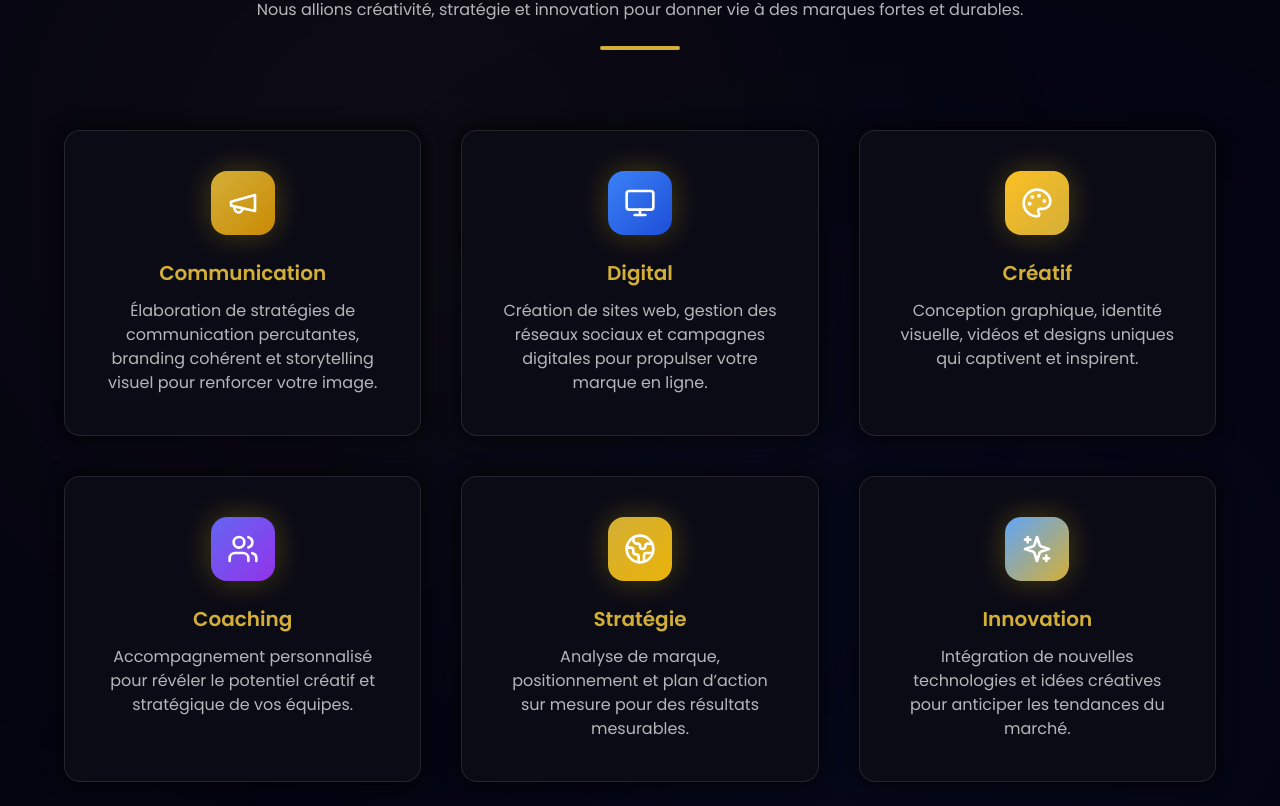
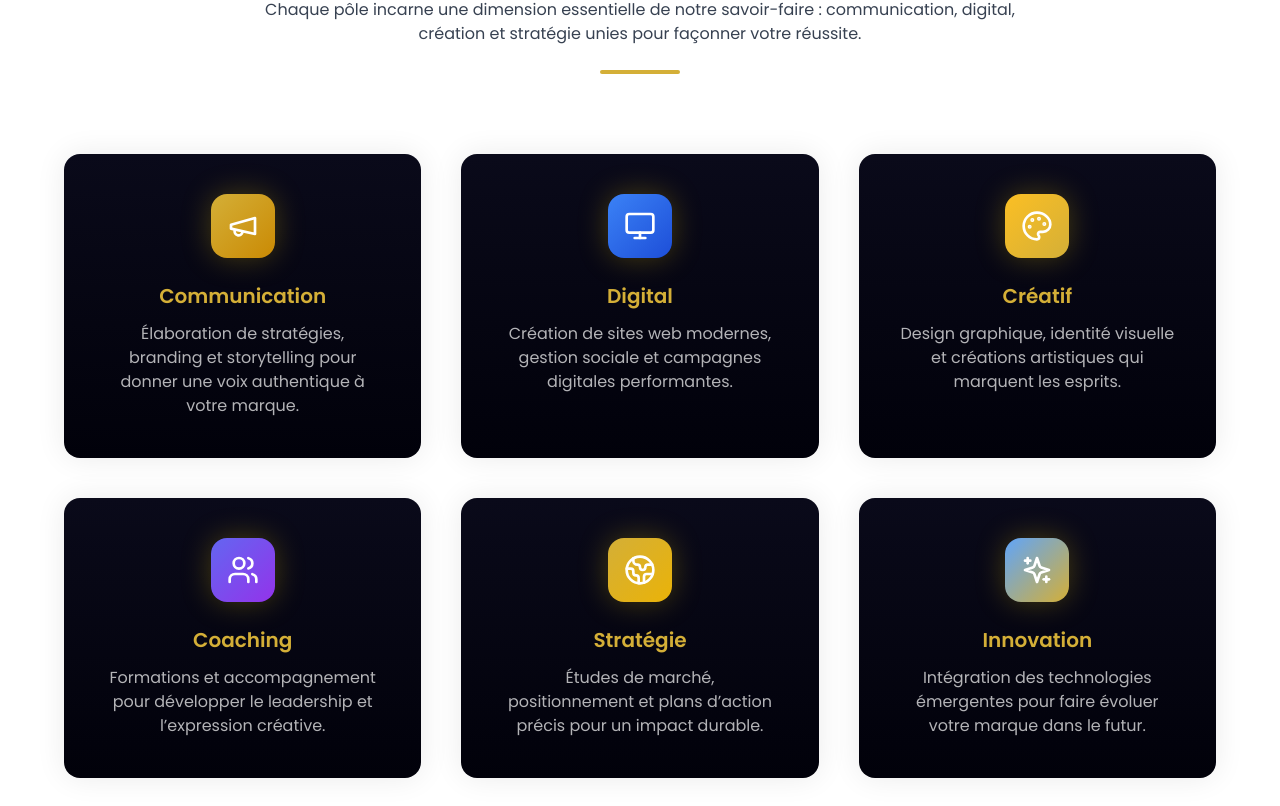
Before and after one commit to adjoeugenie2020-code/glowempire, a React (Vite) app: page / in a window 1280 px wide. Shown: the part 1034-1840 px from the top of the page. Built offline with nearby package versions, Linux system fonts and the light colour scheme.

Commit message:
Updated Home.tsx

```diff
--- a/src/pages/Home.tsx
+++ b/src/pages/Home.tsx
@@ -79,20 +79,16 @@ const Home = () => {
       {/* === SERVICES === */}
 <section
   id="services"
-  className="relative py-24 px-8 bg-[#050512] text-white overflow-hidden"
+  className="relative py-24 px-8 bg-white text-deepBlue overflow-hidden"
 >
-  {/* Lumières d’ambiance globales */}
-  <div className="absolute inset-0">
-    <div className="absolute top-20 left-40 w-[500px] h-[500px] bg-gold/10 rounded-full blur-[200px]"></div>
-    <div className="absolute bottom-0 right-40 w-[500px] h-[500px] bg-blue-600/10 rounded-full blur-[200px]"></div>
-  </div>
-
   <div className="relative z-10 max-w-6xl mx-auto text-center mb-20">
     <h2 className="text-4xl font-extrabold text-gold mb-4 tracking-wide">
       Nos Pôles d’Excellence
     </h2>
-    <p className="text-white/70 max-w-3xl mx-auto">
-      Nous allions créativité, stratégie et innovation pour donner vie à des marques fortes et durables.
+    <p className="text-gray-700 max-w-3xl mx-auto">
+      Chaque pôle incarne une dimension essentielle de notre savoir-faire :
+      communication, digital, création et stratégie unies pour façonner votre
+      réussite.
     </p>
     <div className="w-20 h-1 bg-gold mx-auto mt-6 rounded-full"></div>
   </div>
@@ -101,14 +97,16 @@ const Home = () => {
     {services.map((service, index) => (
       <motion.div
         key={index}
-        whileHover={{ scale: 1.04 }}
-        transition={{ duration: 0.3 }}
-        className="relative bg-[#0B0B16] rounded-2xl p-10 text-center shadow-[0_0_20px_#000] border border-white/10 overflow-hidden group"
+        initial={{ opacity: 0, y: 40 }}
+        whileInView={{ opacity: 1, y: 0 }}
+        transition={{ duration: 0.8, delay: index * 0.1 }}
+        viewport={{ once: true }}
+        className="relative rounded-2xl p-10 text-center overflow-hidden shadow-[0_0_30px_#00000015] bg-gradient-to-b from-[#0A0A1A] to-[#01010A]"
       >
-        {/* Halo lumineux doux derrière chaque grid */}
-        <div
-          className={`absolute -inset-0.5 bg-gradient-to-br ${service.color} opacity-0 group-hover:opacity-80 blur-[80px] transition-all duration-500`}
-        ></div>
+        {/* Animation “halo de lune” */}
+        <div className="absolute inset-0 flex items-center justify-center">
+          <div className="w-40 h-40 bg-gradient-radial from-white/10 to-transparent rounded-full blur-3xl animate-pulse-slow"></div>
+        </div>
 
         {/* Contenu */}
         <div className="relative z-10">
@@ -123,38 +121,38 @@ const Home = () => {
 
           {service.title === 'Communication' && (
             <p className="text-white/70">
-              Élaboration de stratégies de communication percutantes, branding
-              cohérent et storytelling visuel pour renforcer votre image.
+              Élaboration de stratégies, branding et storytelling pour donner
+              une voix authentique à votre marque.
             </p>
           )}
           {service.title === 'Digital' && (
             <p className="text-white/70">
-              Création de sites web, gestion des réseaux sociaux et campagnes
-              digitales pour propulser votre marque en ligne.
+              Création de sites web modernes, gestion sociale et campagnes
+              digitales performantes.
             </p>
           )}
           {service.title === 'Créatif' && (
             <p className="text-white/70">
-              Conception graphique, identité visuelle, vidéos et designs uniques
-              qui captivent et inspirent.
+              Design graphique, identité visuelle et créations artistiques qui
+              marquent les esprits.
             </p>
           )}
           {service.title === 'Coaching' && (
             <p className="text-white/70">
-              Accompagnement personnalisé pour révéler le potentiel créatif et
-              stratégique de vos équipes.
+              Formations et accompagnement pour développer le leadership et
+              l’expression créative.
             </p>
           )}
           {service.title === 'Stratégie' && (
             <p className="text-white/70">
-              Analyse de marque, positionnement et plan d’action sur mesure pour
-              des résultats mesurables.
+              Études de marché, positionnement et plans d’action précis pour un
+              impact durable.
             </p>
           )}
           {service.title === 'Innovation' && (
             <p className="text-white/70">
-              Intégration de nouvelles technologies et idées créatives pour
-              anticiper les tendances du marché.
+              Intégration des technologies émergentes pour faire évoluer votre
+              marque dans le futur.
             </p>
           )}
         </div>
@@ -162,6 +160,28 @@ const Home = () => {
     ))}
   </div>
 </section>
+
+{/* Animation personnalisée pour halo lunaire */}
+<style jsx>{`
+  @keyframes pulse-slow {
+    0% {
+      transform: scale(1);
+      opacity: 0.5;
+    }
+    50% {
+      transform: scale(1.2);
+      opacity: 0.8;
+    }
+    100% {
+      transform: scale(1);
+      opacity: 0.5;
+    }
+  }
+
+  .animate-pulse-slow {
+    animation: pulse-slow 6s ease-in-out infinite;
+  }
+`}</style>
 
 
       {/* === ABOUT === */}
```
